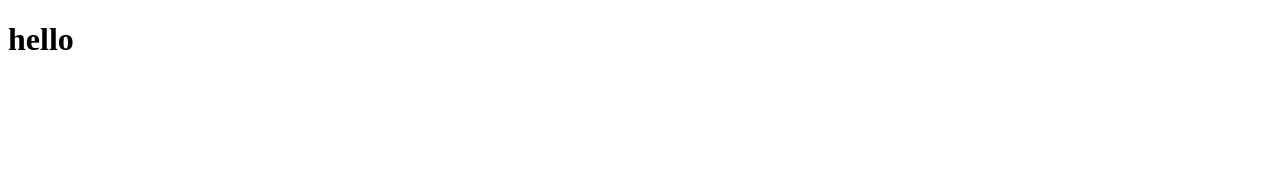
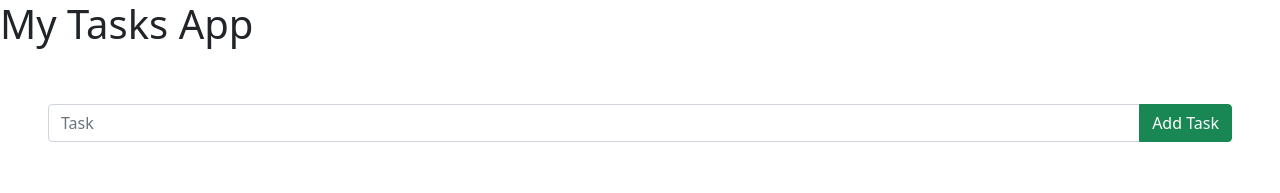
Before and after one commit to Rocio01/my-tasks-app, a website built with webpack: page dist/index.html in a window 1280 px wide. Built offline with nearby package versions, Linux system fonts and the light colour scheme.

Commit message:
Add bootstrap configuration, form

```diff
--- a/package.json
+++ b/package.json
@@ -21,8 +21,13 @@
   },
   "homepage": "https://github.com/Rocio01/my-tasks-app#readme",
   "devDependencies": {
+    "css-loader": "^5.2.6",
+    "style-loader": "^2.0.0",
     "webpack": "^5.38.1",
     "webpack-cli": "^4.7.2",
     "webpack-dev-server": "^3.11.2"
+  },
+  "dependencies": {
+    "bootstrap": "^5.0.1"
   }
 }
--- a/src/index.js
+++ b/src/index.js
@@ -1,2 +1 @@
-let val = "hello";
-alert(val);
+import 'bootstrap/dist/css/bootstrap.min.css';
```
Also changed, not shown: dist/index.html, dist/main.js, 1 other file.
